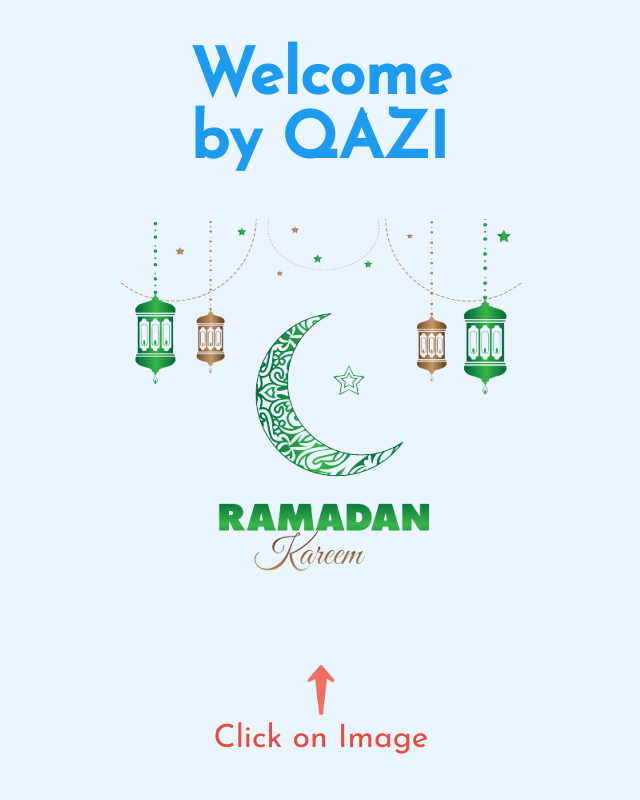
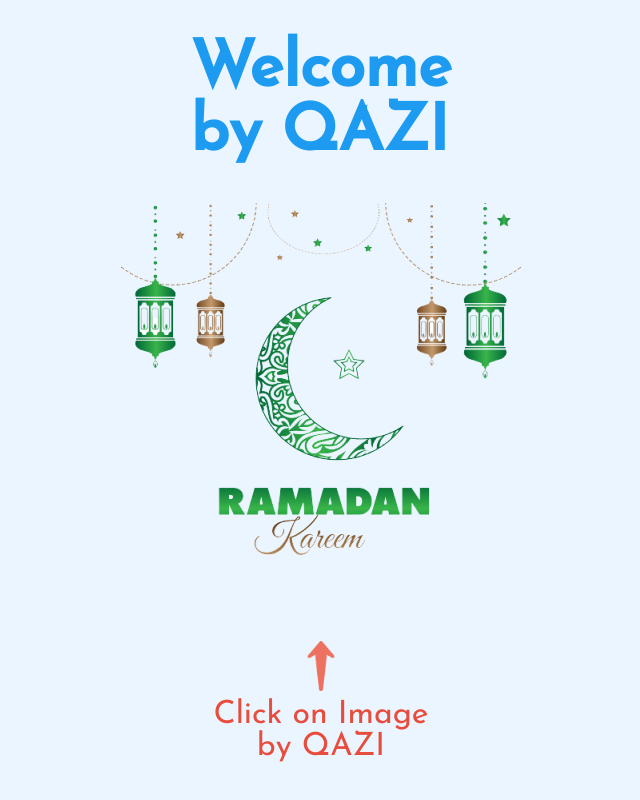
Before and after one commit to shaheer1101/Ramzan-, a plain HTML site: page index.html in a window 1280 px wide. Shown: the whole page, without its empty margins (319-959 px from the left). Drawn offline with nearby package versions, Linux system fonts and the light colour scheme.

Commit message:
Update index.html

```diff
--- a/index.html
+++ b/index.html
@@ -23,7 +23,7 @@
     <div id="welcome-page" class="animate__animated">
         <h1 id="welcome-text">Welcome <br> by QAZI</h1>
         <img id="welcome-image" src="./images/welcome_image.png" alt="Welcome Ramzan Image" class="image">
-        <div class="sub-text"><img src="./images/arrowup.png" alt="Arrow Up Image" class="img-sm"><br>Click on Image
+        <div class="sub-text"><img src="./images/arrowup.png" alt="Arrow Up Image" class="img-sm"><br>Click on Image <br>by QAZI
         </div>
     </div>
     <!-- Star Fall Animation -->
```
